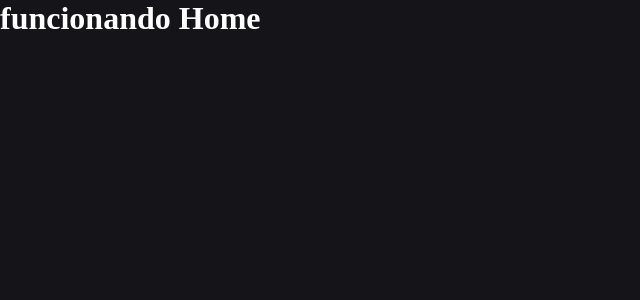
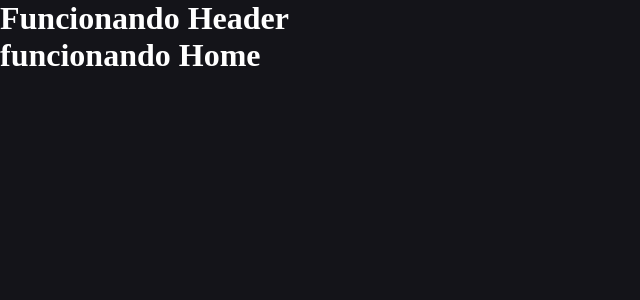
Before and after one commit to Marlon-Santos/Virtual-Store-in-ReactJs, a React (Create React App) app: page / in a window 1280 px wide. Shown: the top 300 px of the page, without its empty margins (0-640 px from the left). Built offline with nearby package versions, Linux system fonts and the light colour scheme.

Commit message:
Add Header Component

```diff
--- a/src/App.jsx
+++ b/src/App.jsx
@@ -2,14 +2,15 @@ import React from "react";
 
 import GlobalStyle from "./style/globalStyle";
 import { BrowserRouter as Router } from "react-router-dom";
-
 import Routes from "./routes";
+import Header from "./components/Header/index";
 
 export default function app() {
   return (
     <>
       <GlobalStyle />
       <Router>
+        <Header />
         <Routes />
       </Router>
     </>
--- /dev/null
+++ b/src/components/Header/Header.jsx
@@ -0,0 +1,11 @@
+import React, { Component } from "react";
+
+export default class Header extends Component {
+  render() {
+    return (
+      <>
+        <h1>Funcionando Header</h1>
+      </>
+    );
+  }
+}
--- /dev/null
+++ b/src/components/Header/index.js
@@ -0,0 +1,7 @@
+import Header from "./Header";
+
+import React from "react";
+
+export default function header() {
+  return <Header />;
+}
```
